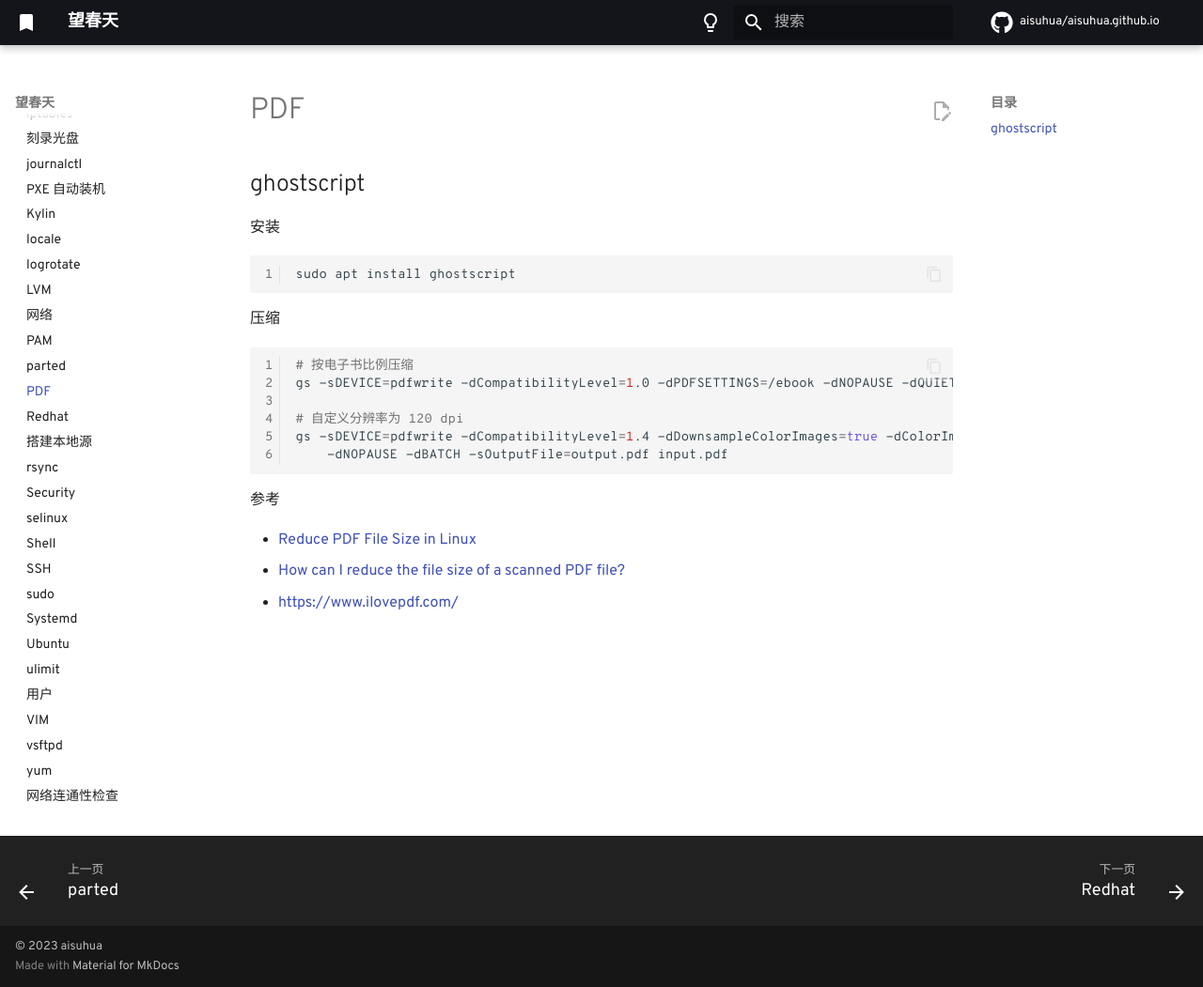
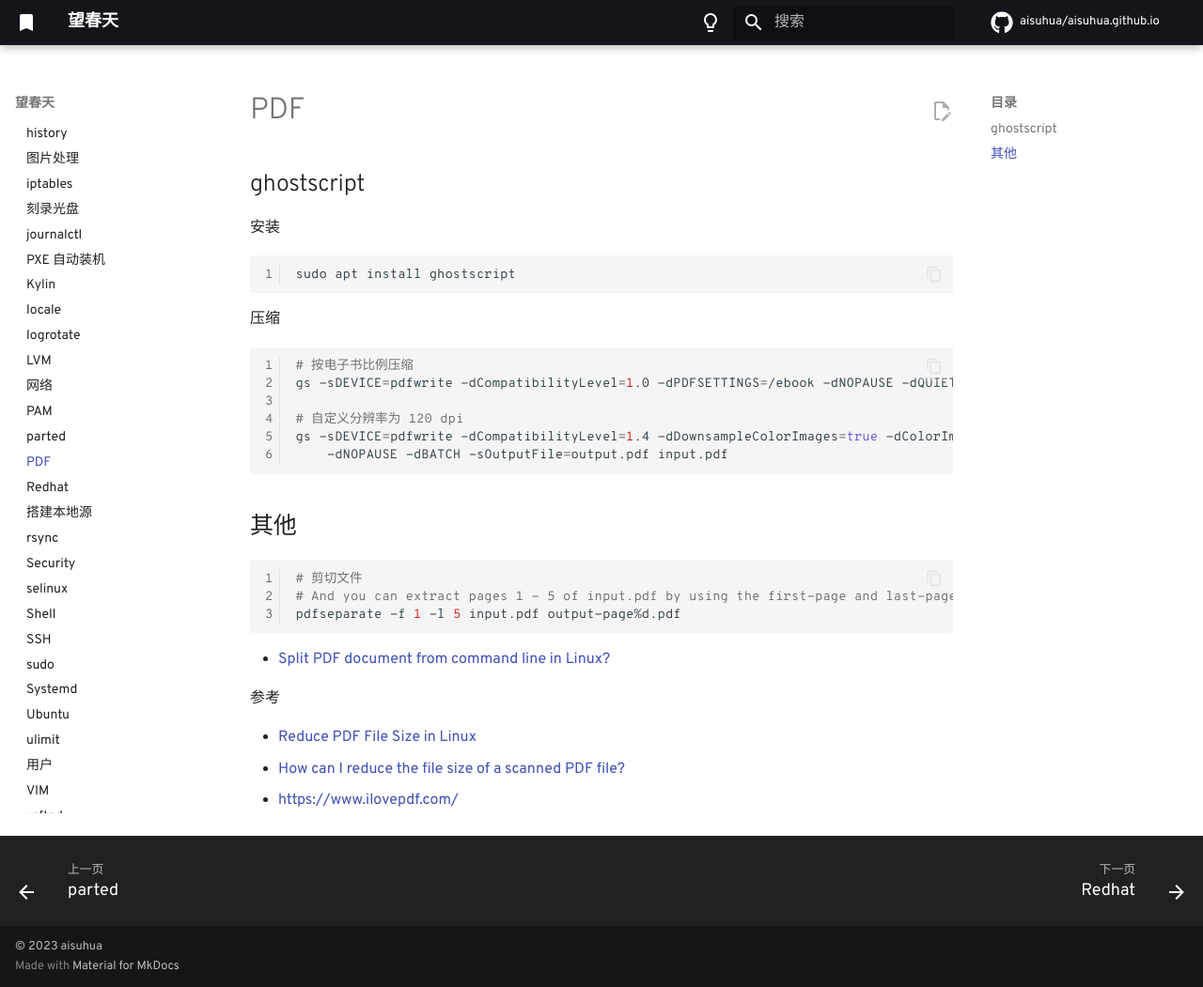
Before and after one commit to aisuhua/aisuhua.github.io, an MkDocs documentation site: the page built from docs/linux/pdf.md, in a window 1280 px wide and 1051 px high. Shown: the whole window at 94% size. Built offline with MkDocs 1.6.1 and Material for MkDocs 9.7.7, drawn with Linux system fonts in a browser that asks for light colours; comment, search, counter and statistics services are not loaded.

Commit message:
elastalert.md

````diff
--- a/docs/linux/pdf.md
+++ b/docs/linux/pdf.md
@@ -18,6 +18,18 @@
 gs -sDEVICE=pdfwrite -dCompatibilityLevel=1.4 -dDownsampleColorImages=true -dColorImageResolution=120 \
     -dNOPAUSE -dBATCH -sOutputFile=output.pdf input.pdf
 ```
+
+## 其他
+
+```sh
+# 剪切文件
+# And you can extract pages 1 - 5 of input.pdf by using the first-page and last-page flags, -f 1 -l 5,
+pdfseparate -f 1 -l 5 input.pdf output-page%d.pdf
+```
+
+- [Split PDF document from command line in Linux?](https://superuser.com/questions/345086/split-pdf-document-from-command-line-in-linux)
+
+
 参考
 
 - [Reduce PDF File Size in Linux](https://www.digitalocean.com/community/tutorials/reduce-pdf-file-size-in-linux)
````
